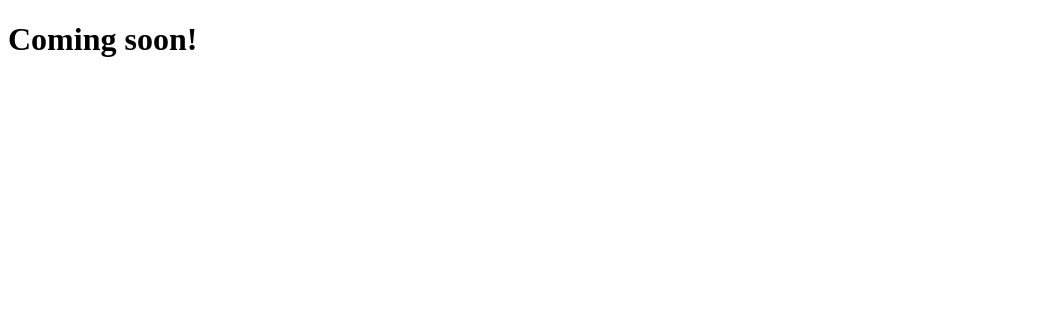
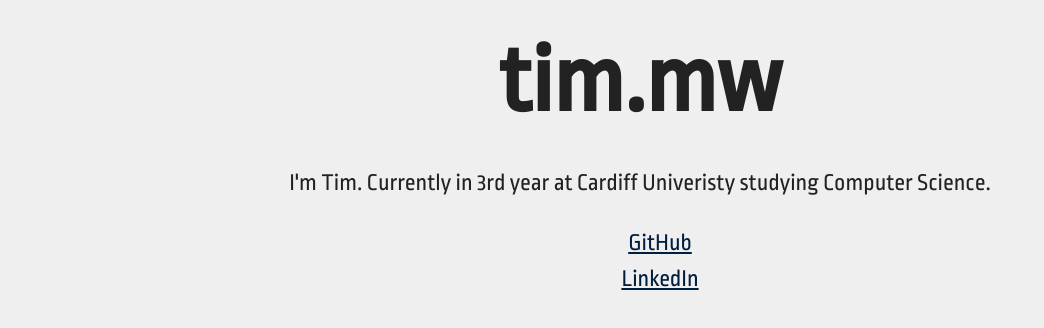
Before and after one commit to timmw/timmw.github.io, a plain HTML site: page index.html in a window 1280 px wide. Shown: the whole page, without its empty margins (0-1044 px from the left). Drawn offline with Linux system fonts and the light colour scheme.

Commit message:
Created more useful holding page

```diff
--- a/index.html
+++ b/index.html
@@ -1,7 +1,46 @@
 <!DOCTYPE html>
 <html>
-    <title>timmw.co.uk</title>
+    <head>
+        <title>tim.mw</title>
+        <link href='http://fonts.googleapis.com/css?family=Ropa+Sans' rel='stylesheet' type='text/css'>
+        <style>
+            body{
+                margin:0;
+                padding:0;
+                text-align: center;
+                font-family: 'Ropa Sans', sans-serif;
+                font-size:24px;
+                line-height: 36px;
+                background: #efefef;
+                color: #222;
+            }
+
+            h1{
+                font-size:4em;
+                text-align: center;
+            }
+
+            a{
+                color:#001F3F;
+            }
+
+            a:hover{
+                color: #FF851B;
+            }
+
+            ul{
+                list-style: none;
+            }
+        </style>
+    </head>
     <body>
-        <h1>Coming soon!</h1>
+        <h1 class="page_header">tim.mw</h1>
+        <p>
+            I'm Tim. Currently in 3rd year at Cardiff Univeristy studying Computer Science.
+        </p>
+        <ul>
+            <li><a href="https://github.com/timmw">GitHub</a></li>
+            <li><a href="https://www.linkedin.com/profile/view?id=172102214">LinkedIn</a></li>
+        </ul>
     </body>
 </html>
```
